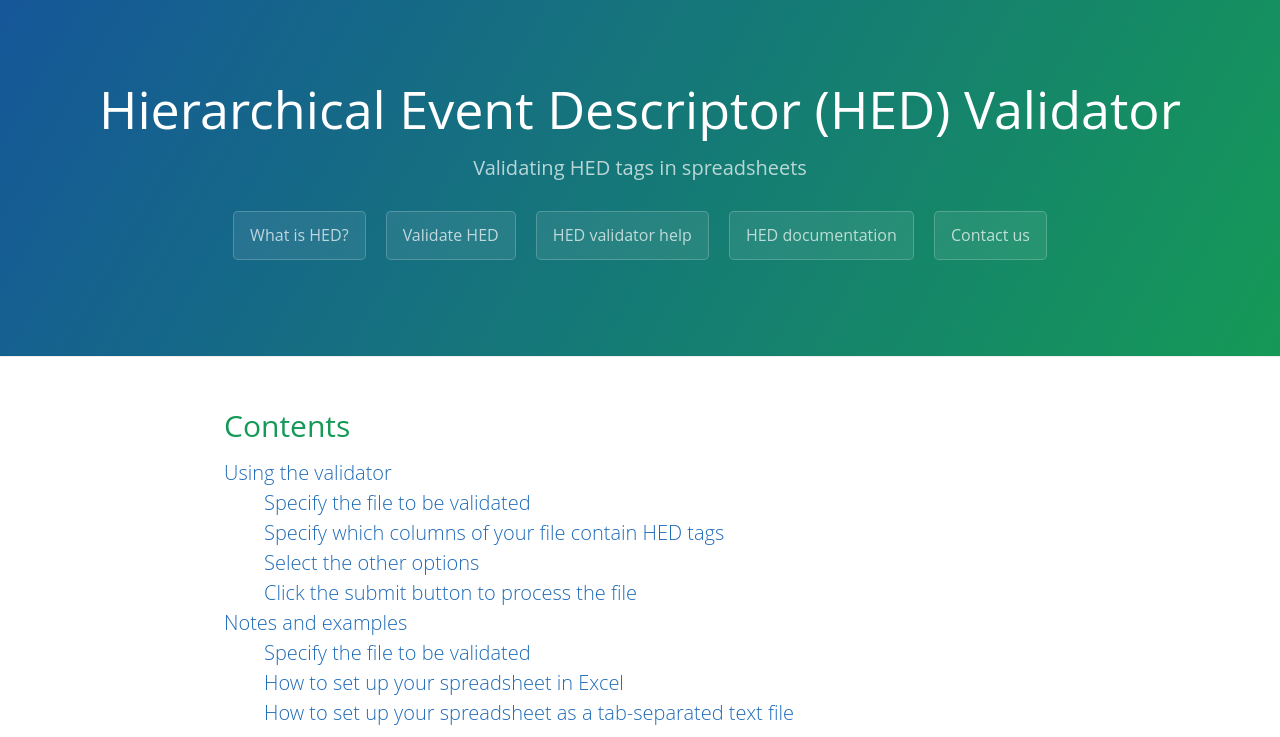
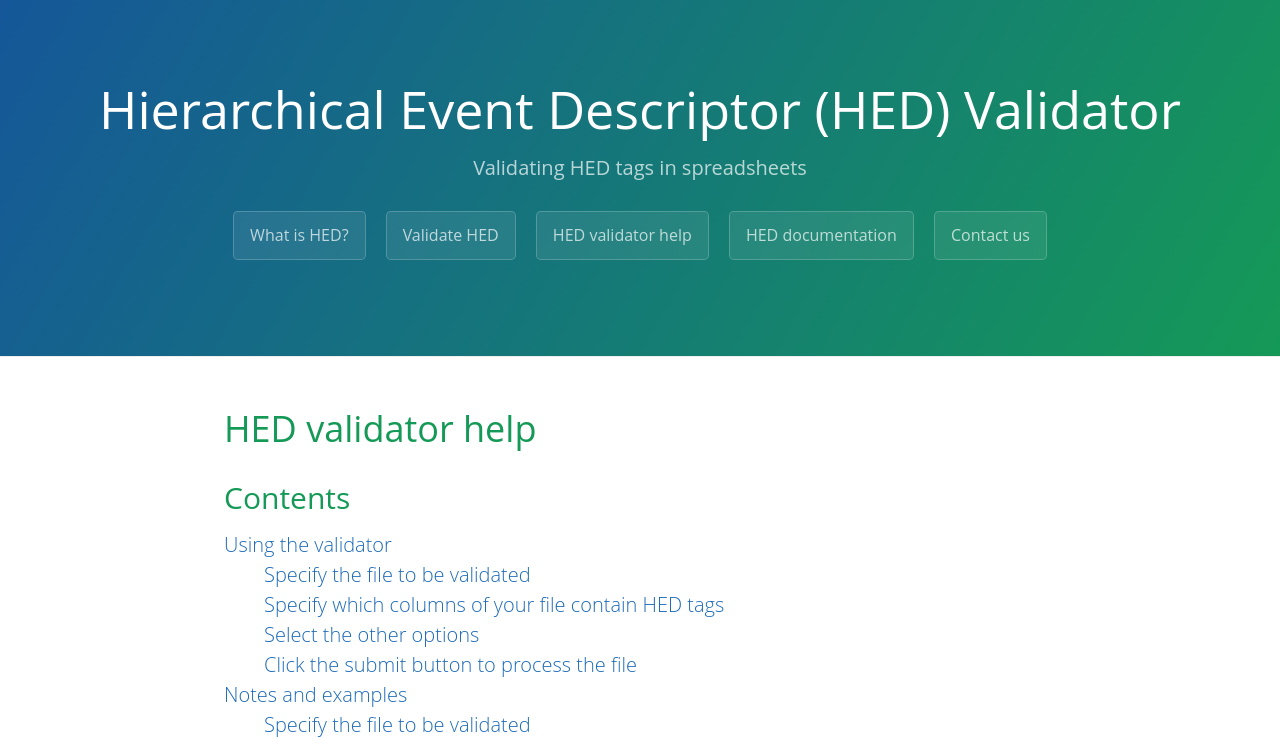
Before and after one commit to IanCa/hed-web, a Flask app: page /help in a window 1280 px wide. Shown: the top 737 px of the page. Run offline with Flask 2, Linux system fonts and the light colour scheme; parts of the project's set-up code (start-up, migrations or seed data) failed here and were passed over; some libraries are stand-ins or nearby versions.

Commit message:
added h1 title

```diff
--- a/python/webinterface/webinterface/templates/help.html
+++ b/python/webinterface/webinterface/templates/help.html
@@ -3,6 +3,7 @@
     <link rel="stylesheet" type="text/css" href="{{ url_for('static', filename='css/help.css') }}">
 {% endblock %}
 {% block content %}
+    <h1>HED validator help</h1>
     <h2>Contents</h2>
     <ul id="outer_ul">
         <li><a href="#using_validator">Using the validator</a></li>
```
